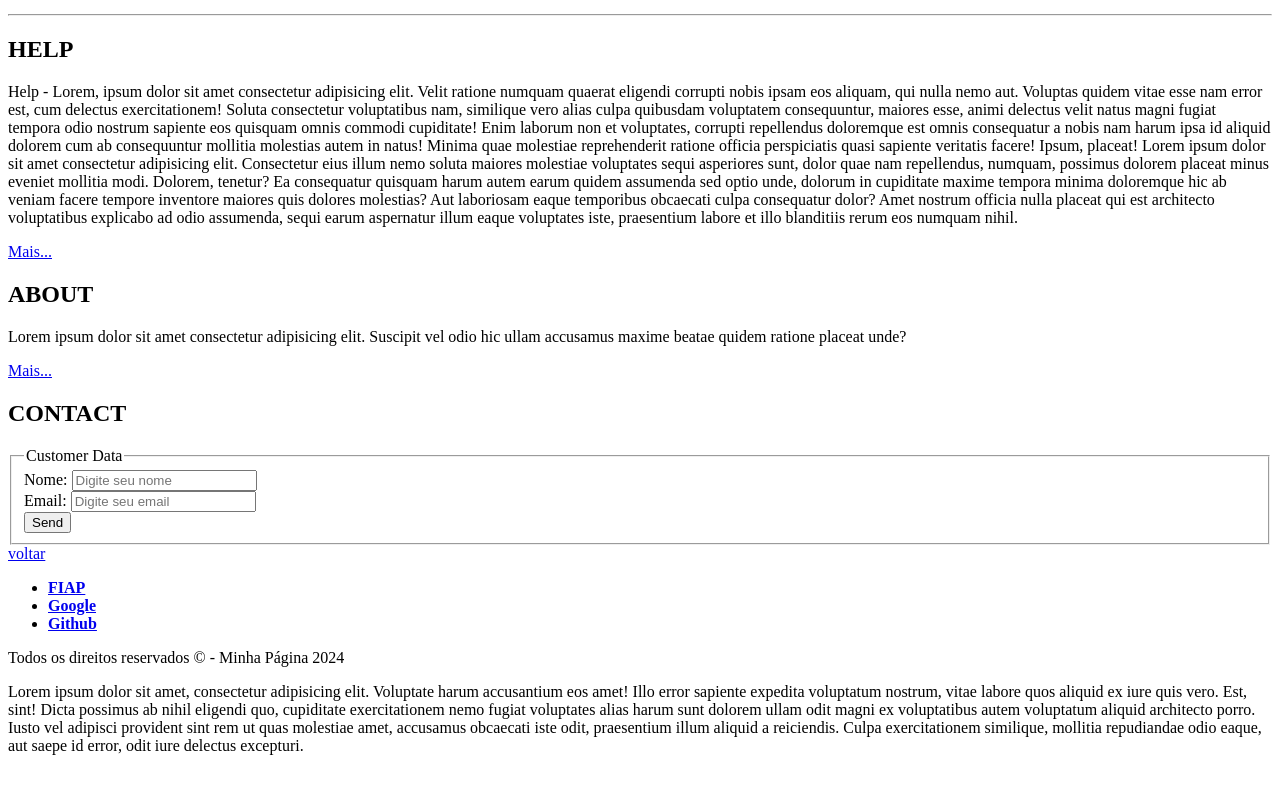
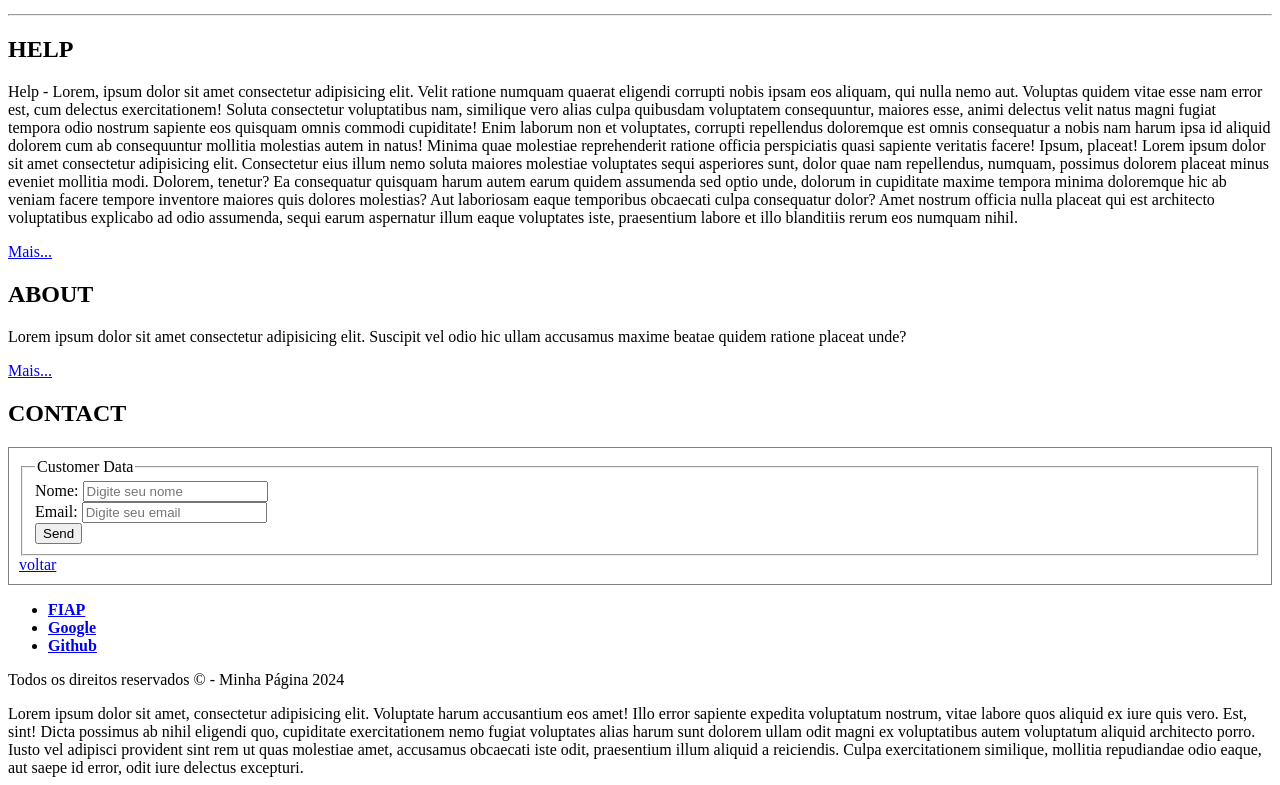
Before and after one commit to anacarolcg0/projeto-inicial, a plain HTML site: page index.html in a window 1280 px wide. Shown: the part 278-1063 px from the top of the page. Before the commit the page ends 1041 px from the top, so only its background shows below. Drawn offline with Linux system fonts and the light colour scheme.

Commit message:
questão6

```diff
--- a/estilo.css
+++ b/estilo.css
@@ -22,3 +22,9 @@ header {
   #conteudo {
     line-height: 1.5;
   }
+
+  /* QUESTÃO 6 - Estilizando o formulário de contato */
+  form {
+    border: 1px solid grey;
+    padding: 10px;
+  }
```
